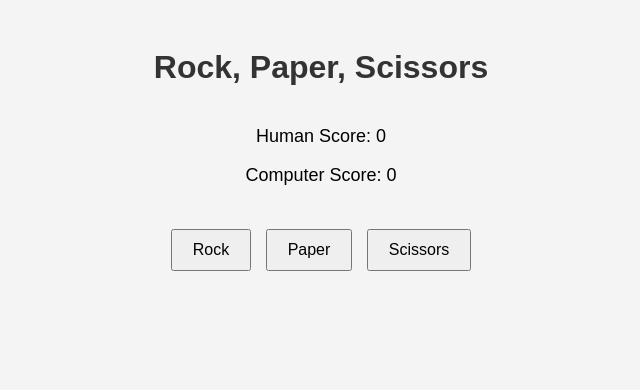
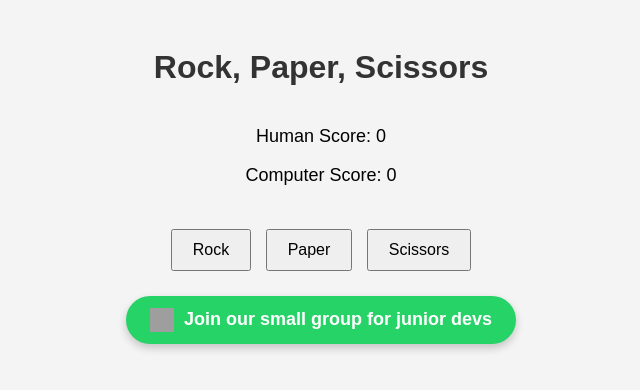
Before and after one commit to Attachee-dev/js-project, a plain HTML site: page index.html in a window 1280 px wide. Shown: the whole page, without its empty margins (319-959 px from the left). Drawn offline with Linux system fonts and the light colour scheme; grey boxes are pictures that could not be loaded.

Commit message:
whatsapp button

```diff
--- a/index.html
+++ b/index.html
@@ -21,6 +21,10 @@
     </div>
 
     <div id="result"></div>
+  <a href="https://chat.whatsapp.com/IGtnHGr4cFnKGACDrGoJxA?mode=ac_t" class="whatsapp-button" target="_blank">
+        <img src="https://upload.wikimedia.org/wikipedia/commons/6/6b/WhatsApp.svg" alt="WhatsApp Icon" class="whatsapp-icon">
+        Join our small group for junior devs
+    </a>
     <script src="script.js"></script>
 </body>
 </html>
--- a/style.css
+++ b/style.css
@@ -31,3 +31,27 @@ h1 {
     font-weight: bold;
     font-size: 18px;
 }
+ .whatsapp-button {
+            display: inline-block;
+            padding: 12px 24px;
+            background-color: #25D366;
+            color: white;
+            text-decoration: none;
+            font-size: 18px;
+            font-weight: bold;
+            border-radius: 50px;
+            box-shadow: 0 4px 8px rgba(0, 0, 0, 0.2);
+            transition: transform 0.3s, box-shadow 0.3s;
+            display: flex;
+            align-items: center;
+            gap: 10px;
+
+        }
+ .whatsapp-icon {
+            width: 24px;
+            height: 24px;
+        }
+        .whatsapp-button:hover {
+            transform: translateY(-2px);
+            box-shadow: 0 6px 12px rgba(0, 0, 0, 0.3);
+        }
```
